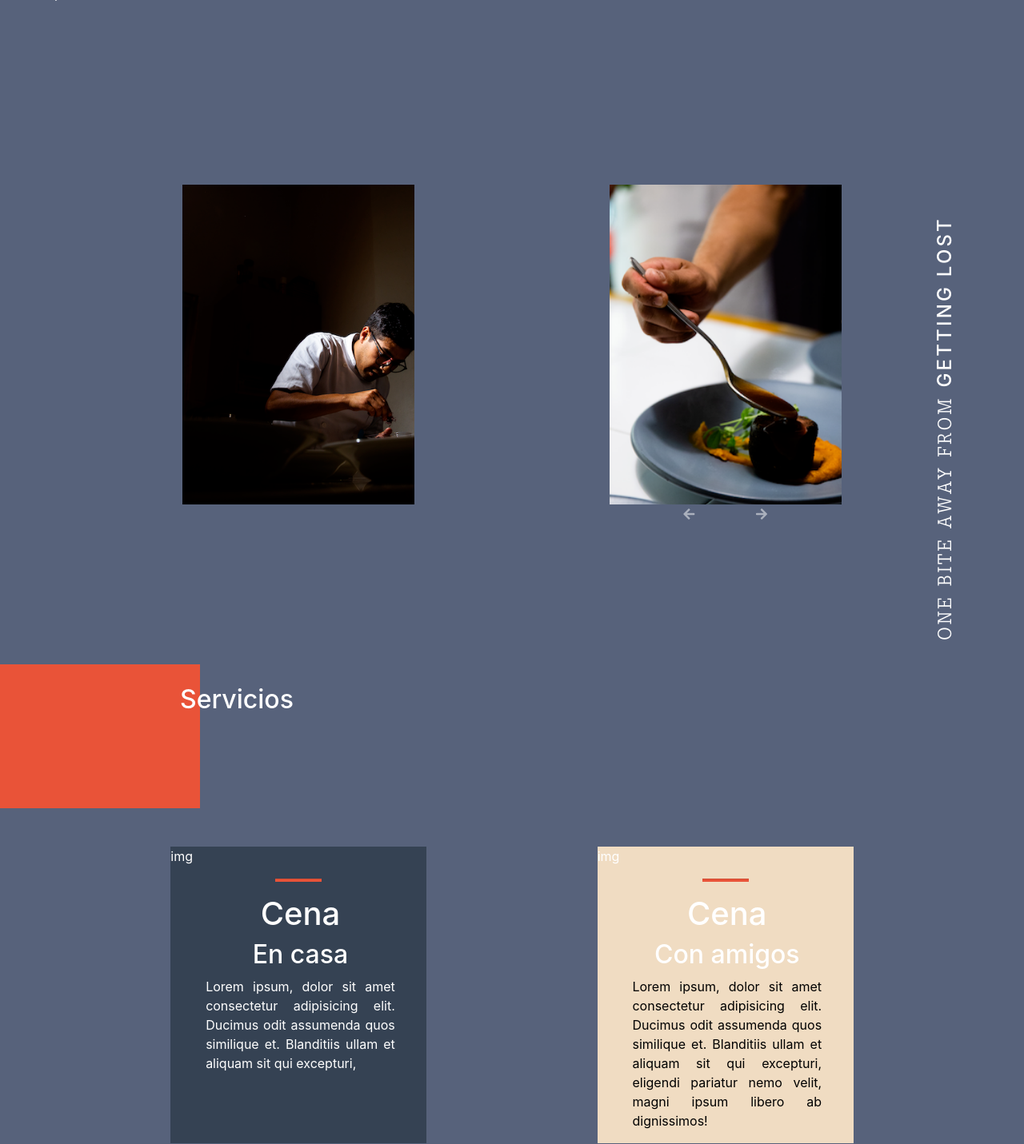
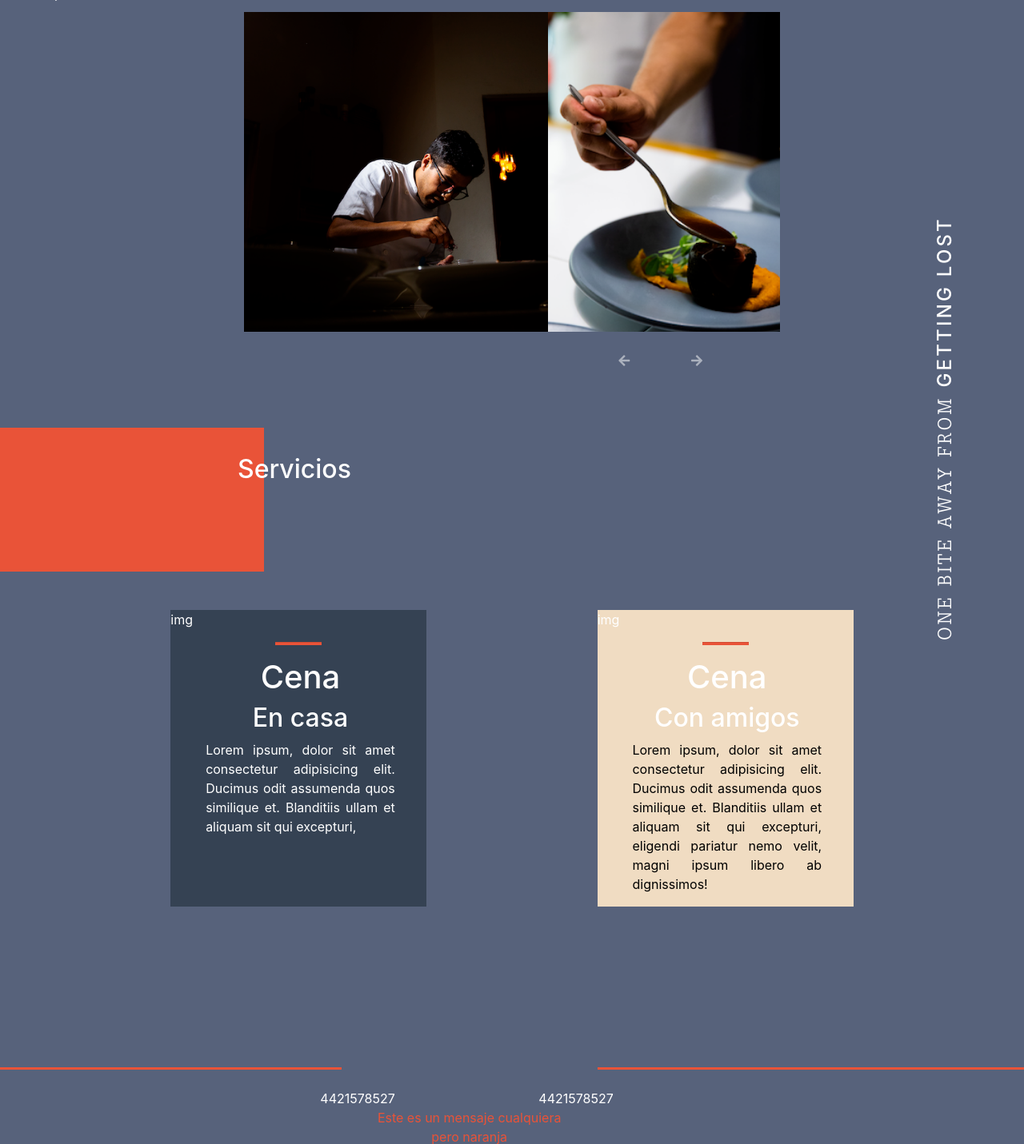
Before and after one commit to moyom96/maze, a PHP site: page / in a window 1280 px wide. Shown: the part 2239-3670 px from the top of the page at 80% size. Run offline with PHP 8.4, Linux system fonts and the light colour scheme; some libraries are stand-ins or nearby versions.

Commit message:
Cambio en galeria

```diff
--- a/el_laberinto.html
+++ b/el_laberinto.html
@@ -11,7 +11,7 @@
       <p id="laberinto-text" class="slab-text text-justify">Enfocamos todo nuestro interés para entregar un producto y servicio de catering de alta calidad en la locación de tu preferencia y para cualquier evento social o empresarial. Con menús de 3 a 6 tiempos para grupos de 2 a 30 personas. No existen menús preestablecidos, nosotros hacemos un menú a tu medida con base a tus gustos y nuestra variedad gastronómica.</p>
     </div>
     <div class="col-md-6 offset-md-1 col-sm-12 text-center" id="laberinto-video-col">
-      <video id="laberinto-video" autoplay loop muted>
+      <video id="laberinto-video" autoplay="autoplay" loop="loop" muted>
         <source src="assets/laberinto.mp4" type="video/mp4">
         <source src="assets/laberinto.webm" type="video/webm">
         <p>Este navegador no soporta elementos de video.</p>
--- a/galeria.html
+++ b/galeria.html
@@ -1,7 +1,6 @@
 <br>
-<section id="gallery" class="full-height">
   <div class="row">
-    <div class="col-md-3 offset-md-2 offset-sm-3 col-sm-6">
+    <div class="col-md-4 offset-md-2 offset-sm-3 col-sm-6" id="car-col-1">
       <div id="carousel-1" class="carousel slide gallery-carousel">
         <div class="carousel-inner">
           <div class="carousel-item active">
@@ -16,7 +15,7 @@
         </div>
       </div>
     </div>
-    <div class="col-md-3 offset-md-2 offset-sm-3 col-sm-6">
+    <div class="col-md-3 offset-md-1 offset-sm-3 col-sm-6" id="car-col-2">
       <div id="carousel-2" class="carousel slide gallery-carousel">
         <div class="carousel-inner">
           <div class="carousel-item active">
@@ -33,8 +32,9 @@
     </div>
   </div>
   <br>
+  <br>
   <div class="row">
-    <div class="col-2 offset-5 col-md-1 offset-md-8">
+    <div class="col-2 offset-5 col-md-1 offset-md-7 prev-col">
         <a class="carousel-control-prev" onclick="prevImg()" role="button" data-slide="prev">
           <span aria-hidden="true"><i class="fas fa-arrow-left carousel-prev"></i></span>
           <span class="sr-only">Previous</span>
@@ -51,3 +51,4 @@
   </div>
 
 </section>
+<br><br><br>
--- a/styles/style.css
+++ b/styles/style.css
@@ -221,7 +225,7 @@
 }
 
 .orange_square{
-  width: 100%;
+  width: 330px;
   background-color: #e95338;
 }
 
@@ -422,9 +436,22 @@
   .orange_square{
     left: 0;
     height: 180px;
-    width: 250px;
+    width: 330px;
     background-color: #e95338;
     display: flex;
+  }
+
+  .el-text{
+    font-size: 3rem;
+    position: relative;
+    left: -47px;
+  }
+
+  .offset-text{
+    font-size: 3rem;
+    position: relative;
+    top: -58px;
+    left: 32px;
   }
 
   .orange-text{
@@ -459,15 +486,23 @@
     color:  #e95338;
   }
 
-  #laberinto-text{
-    margin: auto;
-    padding: 12%;
-    padding-right: 16%;
-    font-size: 1.05rem;
+  #laberinto-video{
+    width: 80%;
   }
 
-  #laberinto-video{
-    width: 80%;
+  #car-col-1{
+    position: relative;
+    left: 6%;
+  }
+
+  #car-col-2{
+    position: relative;
+    right: 6%;
+  }
+
+  .prev-col{
+    position: relative;
+    left: 2%;
   }
 }
 
--- a/videos.html
+++ b/videos.html
@@ -19,4 +19,3 @@
   <div id="typewriter-1" class="hidden-typewriter">
     <h4 class="d-inline slab-text">WE PAMPER THE </h4><h4 class="d-inline">SMART PALATES</h4>
   </div>
-</section>
```
Also changed, not shown: other parts of styles/style.css (+25 -11 lines).
